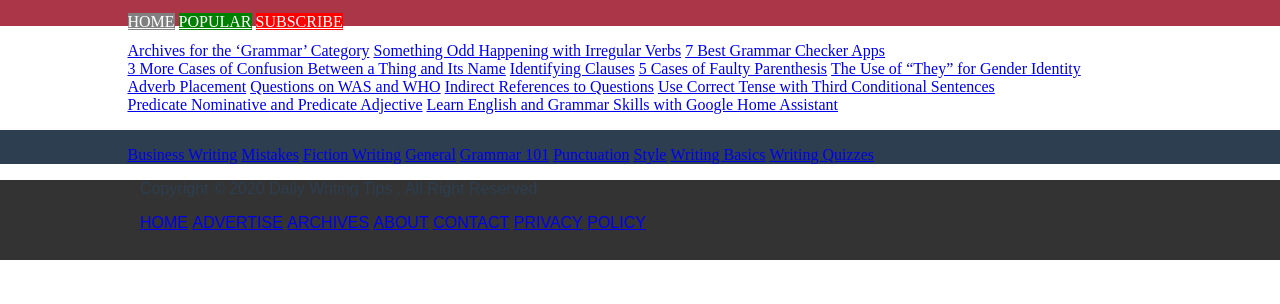
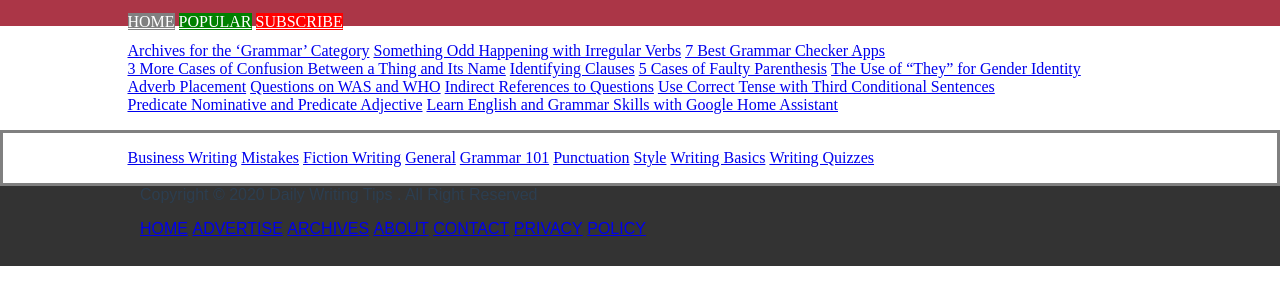
Before and after one commit to bcapu/cv, a plain HTML site: page index1.html in a window 1280 px wide. Shown: the part 34-338 px from the top of the page. Drawn offline with Linux system fonts and the light colour scheme.

Commit message:
Add files via upload

```diff
--- a/css1/estilo1.css
+++ b/css1/estilo1.css
@@ -120,6 +120,11 @@ right:1px;
 
 }
 .aside{
-  background-color: #2c3e50;
+
+  border-color: grey;
+  border-style: solid;
+
+
+
 
 }
```
